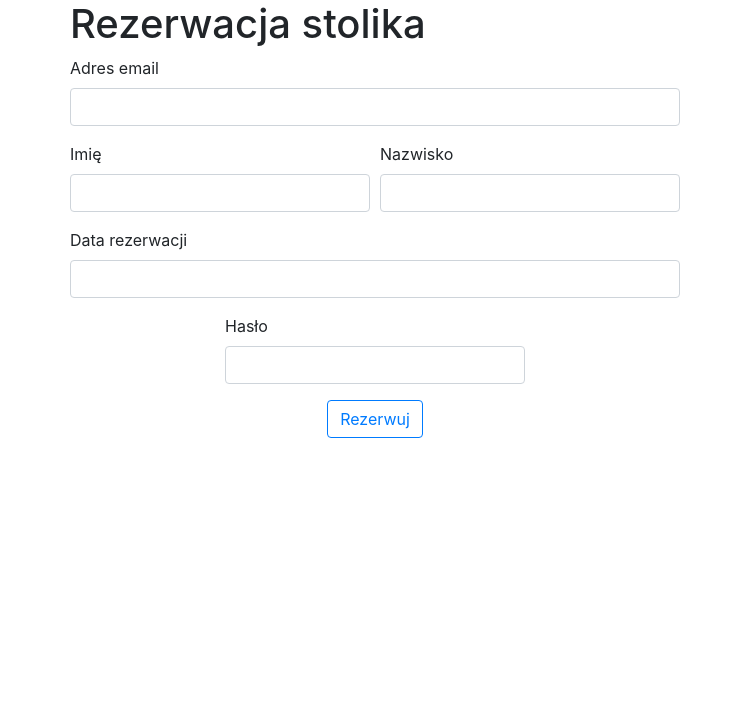
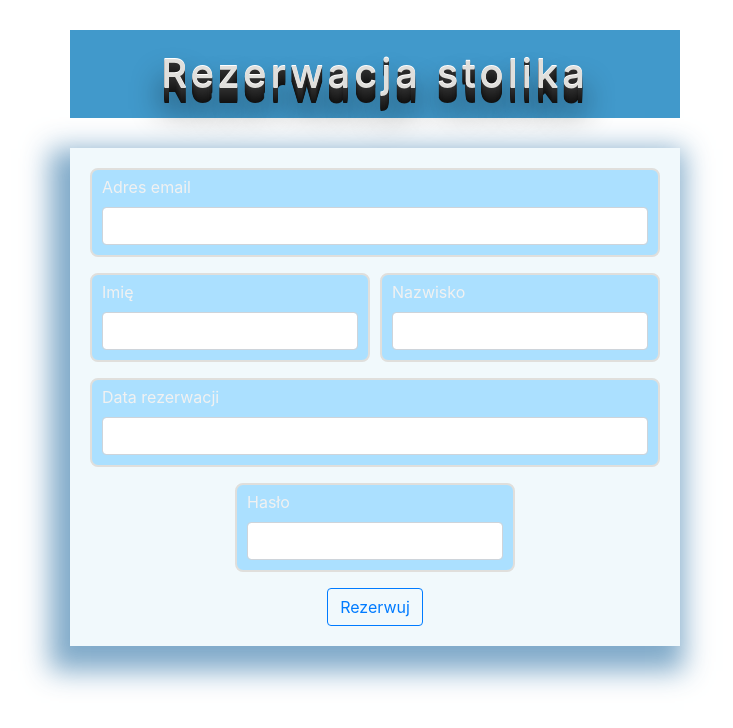
Before and after one commit to Korag/Translators, a React (Create React App) app in the folder RegexForm/ClientApp/: page / in a window 1280 px wide. Shown: the top 728 px of the page, without its empty margins (265-998 px from the left). Built offline with nearby package versions, Linux system fonts and the light colour scheme.

Commit message:
Added some stylization to form from RegexValidationForm component.

```diff
--- a/RegexForm/ClientApp/src/components/RegexValidationForm.js
+++ b/RegexForm/ClientApp/src/components/RegexValidationForm.js
@@ -146,11 +146,11 @@ export class RegexValidationForm extends Component {
     render() {
         return (
             <Container>
-                <h1>Rezerwacja stolika</h1>
+                <h1 className="header">Rezerwacja stolika</h1>
 
-                <Form onSubmit={e => this.bookSeat(e)} onKeyPress={e => this.onKeyPress(e)}>
+                <Form onSubmit={e => this.bookSeat(e)} onKeyPress={e => this.onKeyPress(e)} className="form">
 
-                    <FormGroup>
+                    <FormGroup className="formGroup">
                         <Label for="email">Adres email</Label>
                         <Input name="email" id="emailId" invalid={(!this.state.emailIsValid && this.state.emailValidationError != null) ? true : false} valid={this.state.emailIsValid} onChange={e => this.changeValue(e)} value={this.state.email} onBlur={e => this.validateEmail(e)} />
                         <FormFeedback>{this.state.emailValidationError}</FormFeedback>
@@ -158,7 +158,7 @@ export class RegexValidationForm extends Component {
 
                     <Row form>
                         <Col md={6}>
-                            <FormGroup>
+                            <FormGroup className="formGroup">
                                 <Label for="firstName">Imię</Label>
                                 <Input type="string" name="firstName" id="firstNameId" invalid={(!this.state.firstNameIsValid && this.state.firstNameValidationError != null) ? true : false} valid={this.state.firstNameIsValid} onChange={e => this.changeValue(e)} value={this.state.firstName} onBlur={e => this.validateFirstName(e)} />
                                 <FormFeedback>{this.state.firstNameValidationError}</FormFeedback>
@@ -166,7 +166,7 @@ export class RegexValidationForm extends Component {
                         </Col>
 
                         <Col md={6}>
-                            <FormGroup>
+                            <FormGroup className="formGroup">
                                 <Label for="lastName">Nazwisko</Label>
                                 <Input type="string" name="lastName" id="lastNameId" invalid={(!this.state.lastNameIsValid && this.state.lastNameValidationError != null) ? true : false} valid={this.state.lastNameIsValid} onChange={e => this.changeValue(e)} value={this.state.lastName} onBlur={e => this.validateLastName(e)} />
                                 <FormFeedback>{this.state.lastNameValidationError}</FormFeedback>
@@ -174,7 +174,7 @@ export class RegexValidationForm extends Component {
                         </Col>
                     </Row>
 
-                    <FormGroup>
+                    <FormGroup className="formGroup">
                         <Label for="date">Data rezerwacji</Label>
                         <Input type="string" name="date" id="dateId" invalid={(!this.state.dateIsValid && this.state.dateValidationError != null) ? true : false} valid={this.state.dateIsValid} onChange={e => this.changeValue(e)} onChange={e => this.changeValue(e)} value={this.state.date} onBlur={e => this.validateDate(e)} />
                         <FormFeedback>{this.state.dateValidationError}</FormFeedback>
@@ -182,7 +182,7 @@ export class RegexValidationForm extends Component {
 
                     <Row form>
                         <Col sm="12" md={{ size: 6, offset: 3 }}>
-                            <FormGroup>
+                            <FormGroup className="formGroup">
                                 <Label for="password">Hasło</Label>
                                 <Input type="password" name="password" id="passwordId" invalid={(!this.state.passwordIsValid && this.state.passwordValidationError != null) ? true : false} valid={this.state.passwordIsValid} onChange={e => this.changeValue(e)} value={this.state.password} onBlur={e => this.validatePassword(e)} />
                                 <FormFeedback>{this.state.passwordValidationError}</FormFeedback>
--- a/RegexForm/ClientApp/src/css/Style.css
+++ b/RegexForm/ClientApp/src/css/Style.css
@@ -3,3 +3,32 @@
         max-width: 50vw;
     }
 }
+
+.form {
+    -webkit-box-shadow: -8px 13px 26px 12px rgba(109,157,193,0.87);
+    box-shadow: -8px 13px 26px 12px rgba(109,157,193,0.87);
+    padding: 20px;
+    background: #F1F9FC;
+}
+
+.header {
+    text-align: center;
+    margin-top: 30px;
+    margin-bottom: 30px;
+    color: #e0dfdc;
+    background: #4199CB;
+    letter-spacing: .1em;
+    text-shadow: 0 -1px 0 #fff, 0 1px 0 #2e2e2e, 0 2px 0 #2c2c2c, 0 3px 0 #2a2a2a, 0 4px 0 #282828, 0 5px 0 #262626, 0 6px 0 #242424, 0 7px 0 #222, 0 8px 0 #202020, 0 9px 0 #1e1e1e, 0 10px 0 #1c1c1c, 0 11px 0 #1a1a1a, 0 12px 0 #181818, 0 13px 0 #161616, 0 14px 0 #141414, 0 15px 0 #121212, 0 22px 30px rgba(0,0,0,0.9);
+    padding: 20px;
+}
+
+.formGroup {
+    background: #ABE0FF;
+    padding: 5px 10px 10px 10px;
+    border: 2px solid #e0dfdc;
+    border-radius: 8px;
+}
+
+label {
+    color: #F1F1F1;
+}
```
